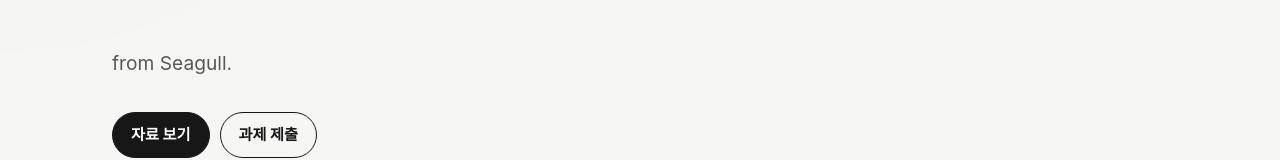
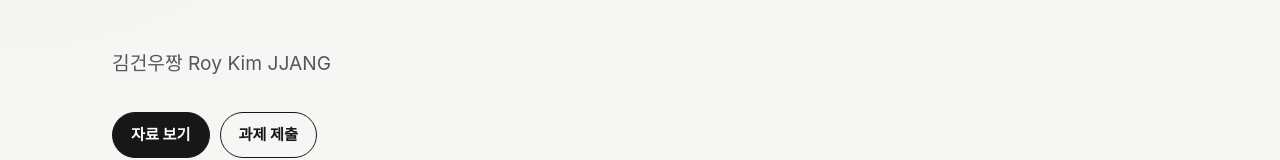
Before and after one commit to ModerN1TY/BeyondSeagull, a plain HTML site: page docs/index.html in a window 1280 px wide. Shown: the part 371-531 px from the top of the page. Drawn offline with Linux system fonts and the light colour scheme; a web font is replaced by a local one.

Commit message:
Update index.html
He wants

```diff
--- a/docs/index.html
+++ b/docs/index.html
@@ -33,7 +33,8 @@
       <p class="eyebrow">Hello World!</p>
       <h1>GGIRUK</h1>
       <p class="hero-text">
-        from Seagull.
+        김건우짱
+        Roy Kim JJANG
       </p>
 
       <div class="hero-actions">
```
